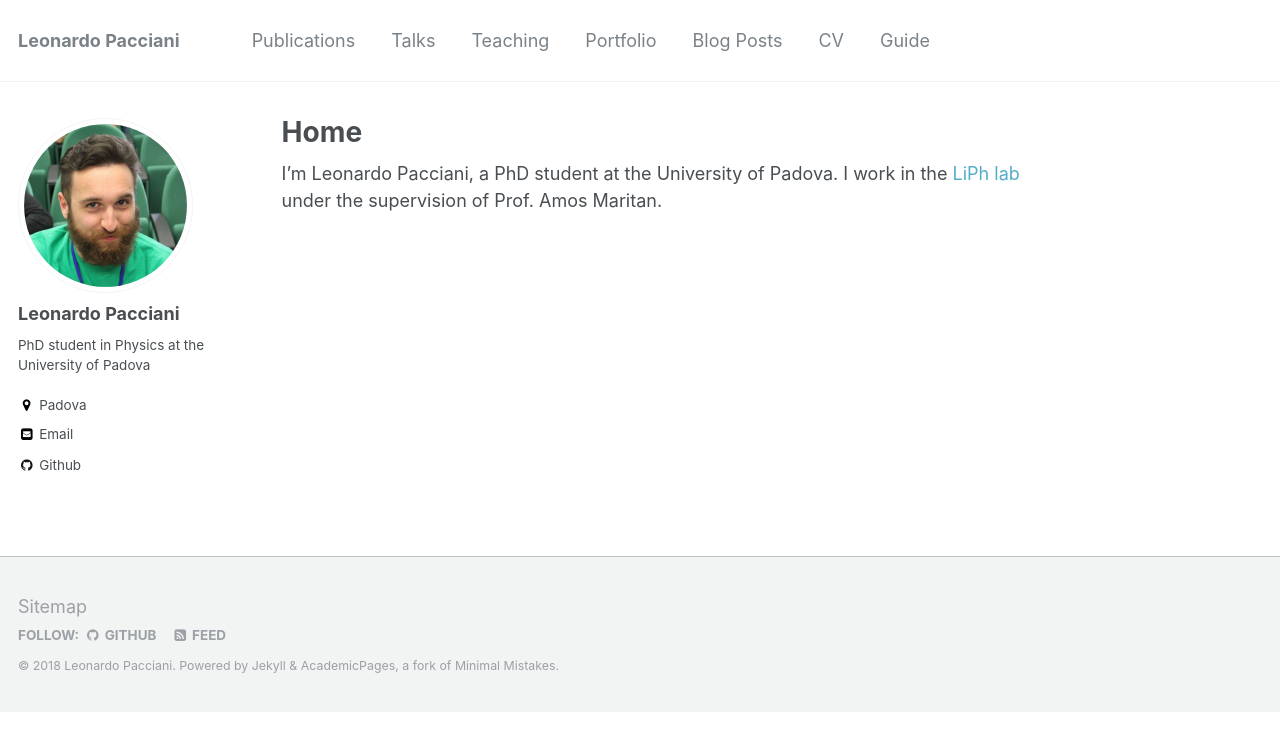
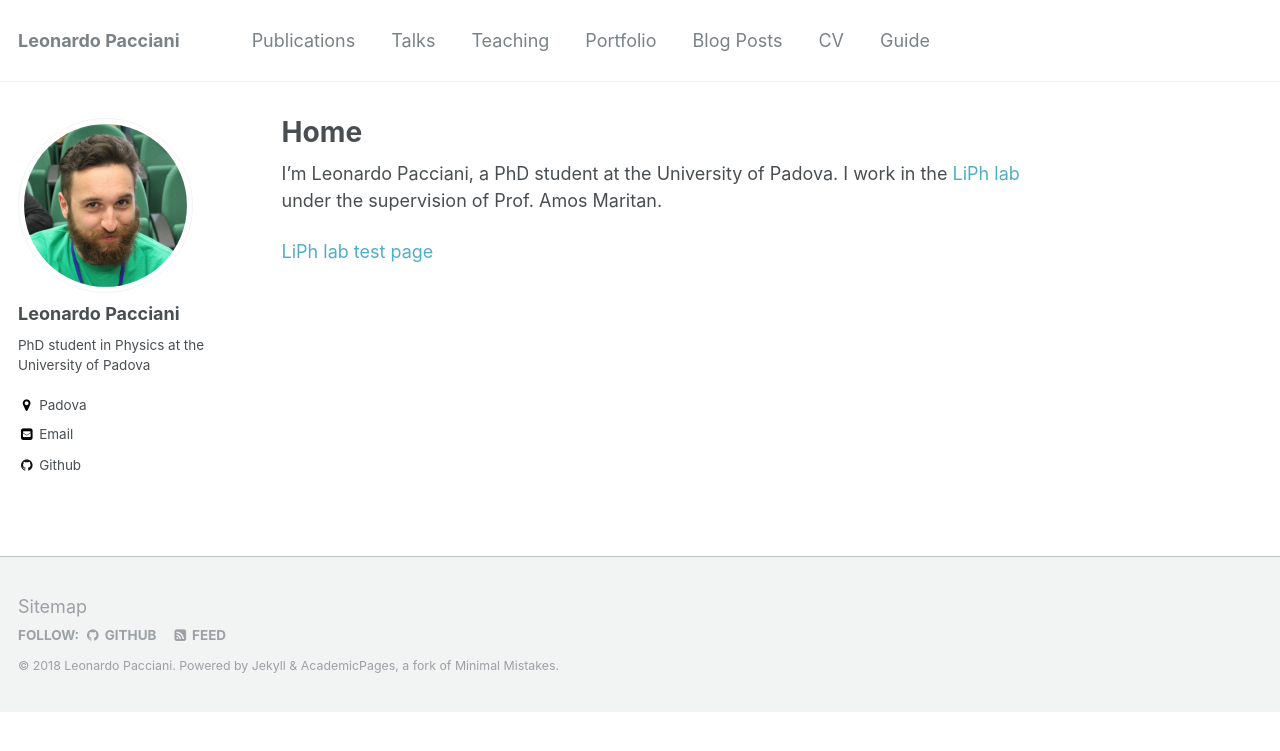
Before and after one commit to suweis/suweis.github.io, a Jekyll site: the page built from _pages/about.md, in a window 1280 px wide. Shown: the top 751 px of the page. Built offline with Jekyll 4.4.1, drawn with Linux system fonts in a browser that asks for light colours.

Commit message:
Added link to liph test page in "about"

```diff
--- a/_pages/about.md
+++ b/_pages/about.md
@@ -9,3 +9,5 @@ redirect_from:
 ---
 
 I'm Leonardo Pacciani, a PhD student at the University of Padova. I work in the [LiPh lab](http://www.pd.infn.it/~maritan/index.html) under the supervision of Prof. Amos Maritan.
+
+[LiPh lab test page](http://leonardopacciani.github.io/liph.github.io)
```
